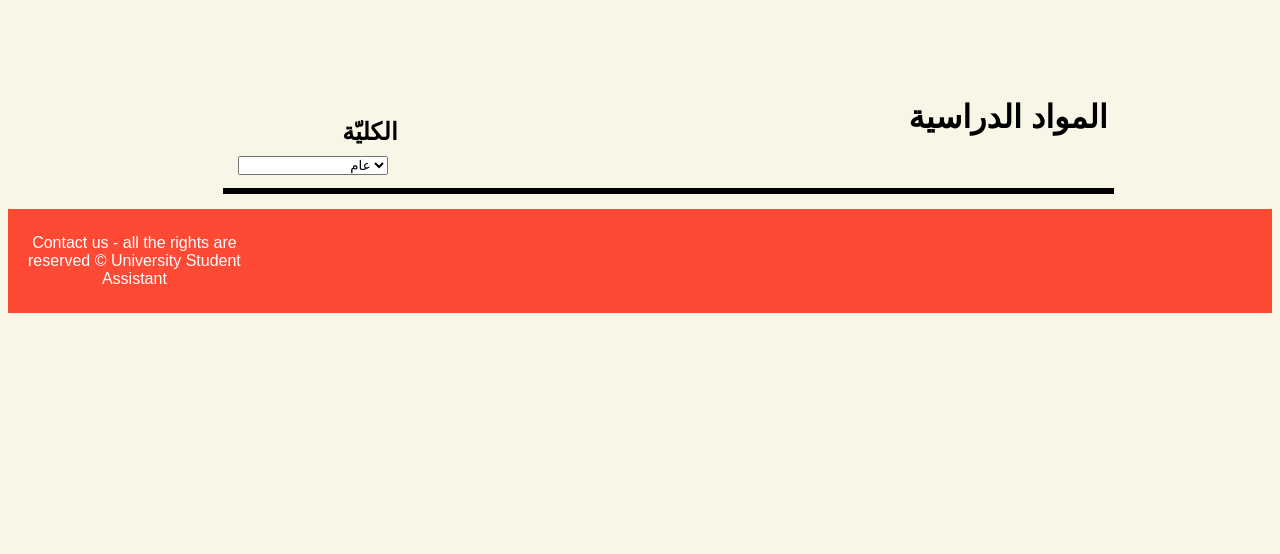
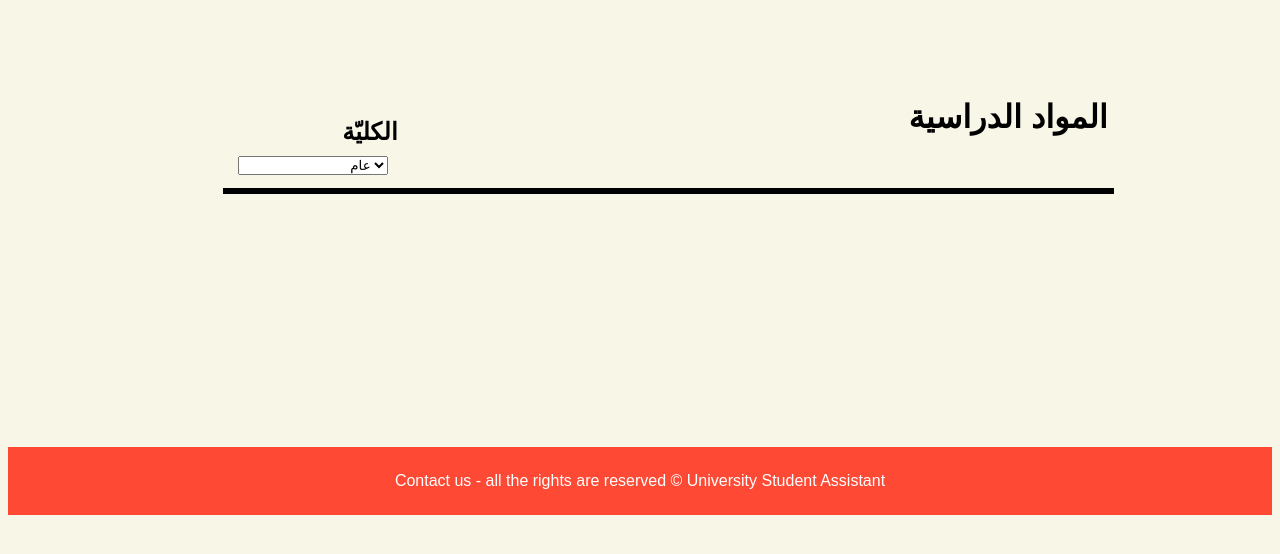
Before and after one commit to Warawreh/AmazonTechathon, a PHP site: page /commentMainPage.php in a window 1280 px wide. Shown: the part 62-616 px from the top of the page. Run offline with PHP 8.4, Linux system fonts and the light colour scheme; data that the repository does not hold is empty; some libraries are stand-ins or nearby versions.

Commit message:
update (commentMainPage still have problem)

```diff
--- a/commentMainPage.php
+++ b/commentMainPage.php
@@ -1,5 +1,6 @@
 <?php
 require 'header.php';
+
 ?>
 
 <!DOCTYPE html>
@@ -91,6 +92,8 @@
         </div>
         <br><br><br><br><br>
         <div class="line"></div>
+
+
         <div class="btns SBlock">
 
         </div>
@@ -100,7 +103,11 @@
 
     </body>
 
+   <?php require 'footer.html'; ?>
+    <style>
+        #footer{
+          margin-bottom: 2%;
+        }
 
-
-    <?php require 'footer.html'; ?>
+    </style>
 </html>
--- a/css/cmp.css
+++ b/css/cmp.css
@@ -1,7 +1,9 @@
 html{
     background-color: #f8f6e7;
     font-family:'Tajwal',sans-serif;
+    margin: 0;
 }
+
 .down{
     margin-top:10em;
     width: 100%;
@@ -38,8 +40,9 @@
         border:solid;
     }
     .btns{
-        margin-right: 10%;
-        float:right;
+
+        display:block;
+        margin-left: 15%;
         margin-top:3%;
         width:70%;
         height:auto;
--- a/css/commentStyle.css
+++ b/css/commentStyle.css
@@ -1,11 +1,12 @@
 html , body{
     background-color: #f8f6e7;
     font-family:'Tajwal',sans-serif;
+    margin: 0;
 }
 .down{
     margin-top:5%;
     height:auto;
-    min-height: 400px;
+    min-height: 500px;
     width:50%;
     margin-left: 25%;
 }
```
Also changed, not shown: CommentPage.php (+7 -6 lines).
